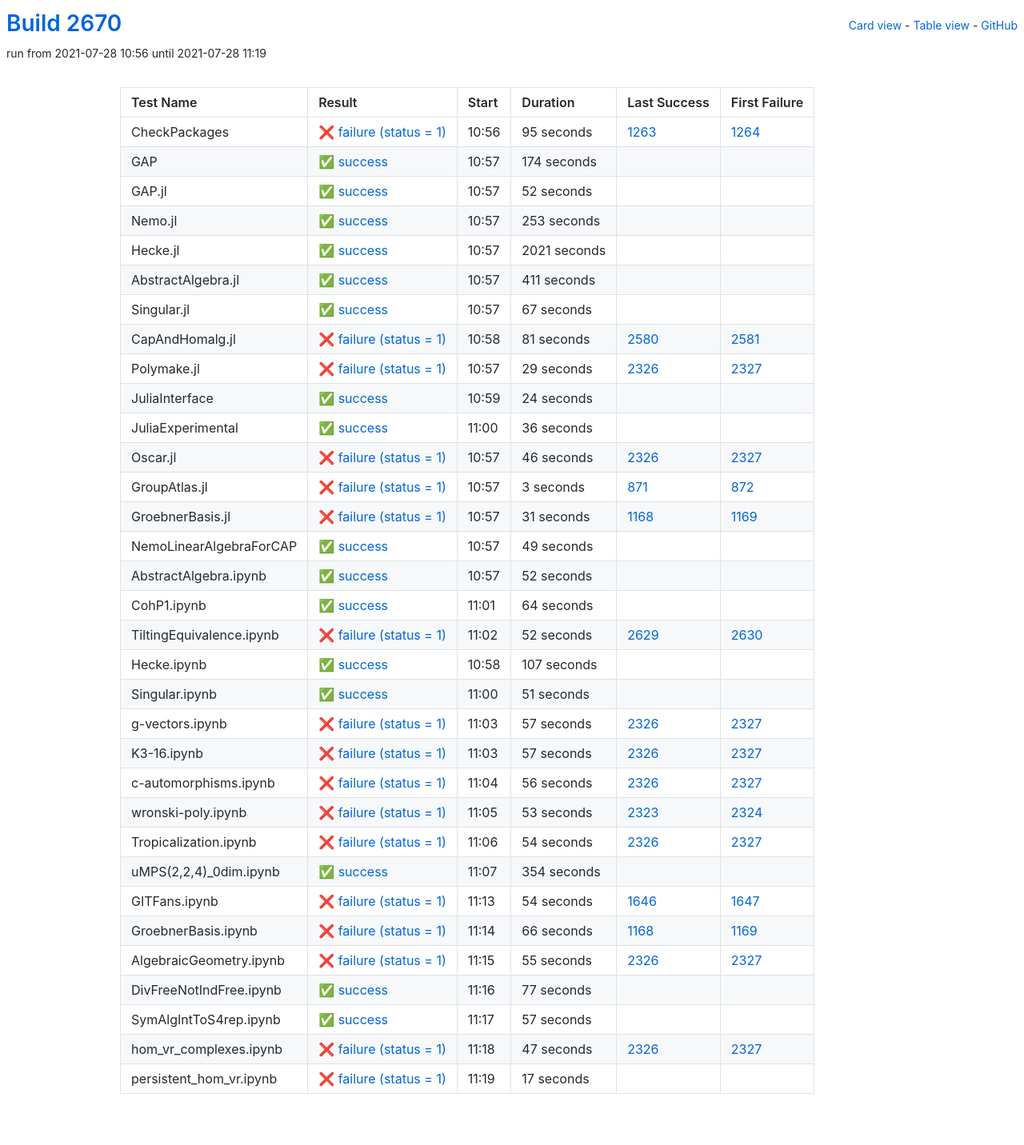
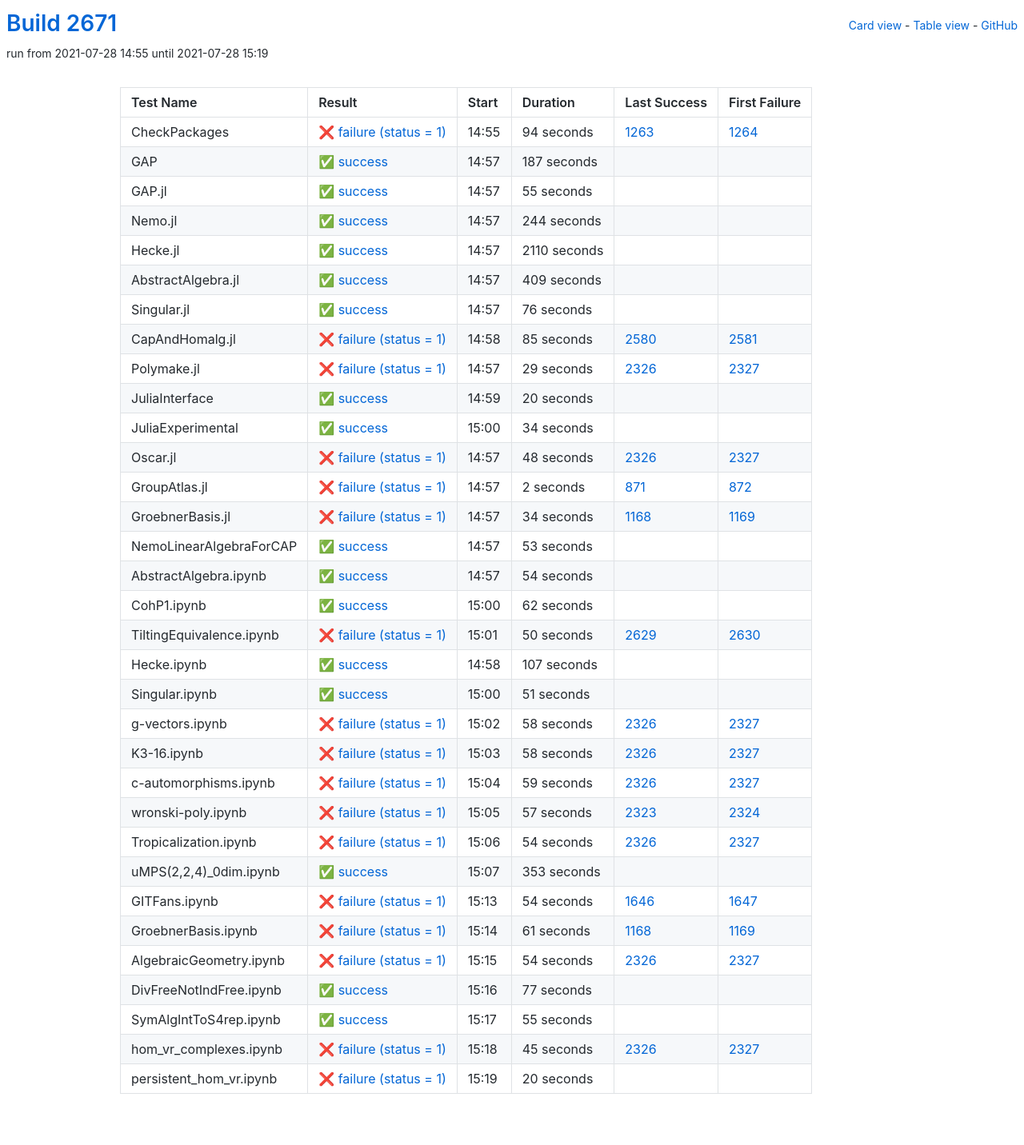
Before and after one commit to oscar-system/oscar-ci-status-stable, a Jekyll site: the page built from table.html, in a window 1280 px wide. Shown: the whole page at 80% size. Built offline with Jekyll 4.4.1, drawn with Linux system fonts in a browser that asks for light colours.

Commit message:
Build #2671

```diff
--- a/_data/ci.yml
+++ b/_data/ci.yml
@@ -1,6 +1,6 @@
 ---
-build: 2670
-build_url: https://oscarci.mathematik.uni-kl.de/job/oscar-stable/2670/
+build: 2671
+build_url: https://oscarci.mathematik.uni-kl.de/job/oscar-stable/2671/
 job: oscar-stable
 organization: oscar-system
 repo: oscar-ci-status-stable
@@ -8,104 +8,104 @@ repourl: https://github.com/oscar-system/oscar-ci-status-stable
 tests:
 - name: CheckPackages
   id: checkpackages
-  log: https://oscarci.mathematik.uni-kl.de/job/oscar-stable/2670/artifact/logs/build-2670/CheckPackages.log
-  start: 2021-07-28 10:56
+  log: https://oscarci.mathematik.uni-kl.de/job/oscar-stable/2671/artifact/logs/build-2671/CheckPackages.log
+  start: 2021-07-28 14:55
   success: false
   exitcode: 1
   status: failure
-  duration: 95
+  duration: 94
   last_success: 1263
   last_success_url: https://oscarci.mathematik.uni-kl.de/job/oscar-stable/1263/
   first_failure: 1264
   first_failure_url: https://oscarci.mathematik.uni-kl.de/job/oscar-stable/1264/
 - name: GAP
   id: gap
-  log: https://oscarci.mathematik.uni-kl.de/job/oscar-stable/2670/artifact/logs/build-2670/GAP.log
-  start: 2021-07-28 10:57
+  log: https://oscarci.mathematik.uni-kl.de/job/oscar-stable/2671/artifact/logs/build-2671/GAP.log
+  start: 2021-07-28 14:57
   success: true
   exitcode: 0
   status: success
-  duration: 174
+  duration: 187
   last_success: false
   last_success_url:
   first_failure: false
   first_failure_url:
 - name: GAP.jl
   id: gap-jl
-  log: https://oscarci.mathematik.uni-kl.de/job/oscar-stable/2670/artifact/logs/build-2670/GAP.jl.log
-  start: 2021-07-28 10:57
+  log: https://oscarci.mathematik.uni-kl.de/job/oscar-stable/2671/artifact/logs/build-2671/GAP.jl.log
+  start: 2021-07-28 14:57
   success: true
   exitcode: 0
   status: success
-  duration: 52
+  duration: 55
   last_success: false
   last_success_url:
   first_failure: false
   first_failure_url:
 - name: Nemo.jl
   id: nemo-jl
-  log: https://oscarci.mathematik.uni-kl.de/job/oscar-stable/2670/artifact/logs/build-2670/Nemo.jl.log
-  start: 2021-07-28 10:57
+  log: https://oscarci.mathematik.uni-kl.de/job/oscar-stable/2671/artifact/logs/build-2671/Nemo.jl.log
+  start: 2021-07-28 14:57
   success: true
   exitcode: 0
   status: success
-  duration: 253
+  duration: 244
   last_success: false
   last_success_url:
   first_failure: false
   first_failure_url:
 - name: Hecke.jl
   id: hecke-jl
-  log: https://oscarci.mathematik.uni-kl.de/job/oscar-stable/2670/artifact/logs/build-2670/Hecke.jl.log
-  start: 2021-07-28 10:57
+  log: https://oscarci.mathematik.uni-kl.de/job/oscar-stable/2671/artifact/logs/build-2671/Hecke.jl.log
+  start: 2021-07-28 14:57
   success: true
   exitcode: 0
   status: success
-  duration: 2021
+  duration: 2110
   last_success: false
   last_success_url:
   first_failure: false
   first_failure_url:
 - name: AbstractAlgebra.jl
   id: abstractalgebra-jl
-  log: https://oscarci.mathematik.uni-kl.de/job/oscar-stable/2670/artifact/logs/build-2670/AbstractAlgebra.jl.log
-  start: 2021-07-28 10:57
+  log: https://oscarci.mathematik.uni-kl.de/job/oscar-stable/2671/artifact/logs/build-2671/AbstractAlgebra.jl.log
+  start: 2021-07-28 14:57
   success: true
   exitcode: 0
   status: success
-  duration: 411
+  duration: 409
   last_success: false
   last_success_url:
   first_failure: false
   first_failure_url:
 - name: Singular.jl
   id: singular-jl
-  log: https://oscarci.mathematik.uni-kl.de/job/oscar-stable/2670/artifact/logs/build-2670/Singular.jl.log
-  start: 2021-07-28 10:57
+  log: https://oscarci.mathematik.uni-kl.de/job/oscar-stable/2671/artifact/logs/build-2671/Singular.jl.log
+  start: 2021-07-28 14:57
   success: true
   exitcode: 0
   status: success
-  duration: 67
+  duration: 76
   last_success: false
   last_success_url:
   first_failure: false
   first_failure_url:
 - name: CapAndHomalg.jl
   id: capandhomalg-jl
-  log: https://oscarci.mathematik.uni-kl.de/job/oscar-stable/2670/artifact/logs/build-2670/CapAndHomalg.jl.log
-  start: 2021-07-28 10:58
+  log: https://oscarci.mathematik.uni-kl.de/job/oscar-stable/2671/artifact/logs/build-2671/CapAndHomalg.jl.log
+  start: 2021-07-28 14:58
   success: false
   exitcode: 1
   status: failure
-  duration: 81
+  duration: 85
   last_success: 2580
   last_success_url: https://oscarci.mathematik.uni-kl.de/job/oscar-stable/2580/
   first_failure: 2581
   first_failure_url: https://oscarci.mathematik.uni-kl.de/job/oscar-stable/2581/
 - name: Polymake.jl
   id: polymake-jl
-  log: https://oscarci.mathematik.uni-kl.de/job/oscar-stable/2670/artifact/logs/build-2670/Polymake.jl.log
-  start: 2021-07-28 10:57
+  log: https://oscarci.mathematik.uni-kl.de/job/oscar-stable/2671/artifact/logs/build-2671/Polymake.jl.log
+  start: 2021-07-28 14:57
   success: false
   exitcode: 1
   status: failure
@@ -116,116 +116,116 @@ tests:
   first_failure_url: https://oscarci.mathematik.uni-kl.de/job/oscar-stable/2327/
 - name: JuliaInterface
   id: juliainterface
-  log: https://oscarci.mathematik.uni-kl.de/job/oscar-stable/2670/artifact/logs/build-2670/JuliaInterface.log
-  start: 2021-07-28 10:59
+  log: https://oscarci.mathematik.uni-kl.de/job/oscar-stable/2671/artifact/logs/build-2671/JuliaInterface.log
+  start: 2021-07-28 14:59
   success: true
   exitcode: 0
   status: success
-  duration: 24
+  duration: 20
   last_success: false
   last_success_url:
   first_failure: false
   first_failure_url:
 - name: JuliaExperimental
   id: juliaexperimental
-  log: https://oscarci.mathematik.uni-kl.de/job/oscar-stable/2670/artifact/logs/build-2670/JuliaExperimental.log
-  start: 2021-07-28 11:00
+  log: https://oscarci.mathematik.uni-kl.de/job/oscar-stable/2671/artifact/logs/build-2671/JuliaExperimental.log
+  start: 2021-07-28 15:00
   success: true
   exitcode: 0
   status: success
-  duration: 36
+  duration: 34
   last_success: false
   last_success_url:
   first_failure: false
   first_failure_url:
 - name: Oscar.jl
   id: oscar-jl
-  log: https://oscarci.mathematik.uni-kl.de/job/oscar-stable/2670/artifact/logs/build-2670/Oscar.jl.log
-  start: 2021-07-28 10:57
+  log: https://oscarci.mathematik.uni-kl.de/job/oscar-stable/2671/artifact/logs/build-2671/Oscar.jl.log
+  start: 2021-07-28 14:57
   success: false
   exitcode: 1
   status: failure
-  duration: 46
+  duration: 48
   last_success: 2326
   last_success_url: https://oscarci.mathematik.uni-kl.de/job/oscar-stable/2326/
   first_failure: 2327
   first_failure_url: https://oscarci.mathematik.uni-kl.de/job/oscar-stable/2327/
 - name: GroupAtlas.jl
   id: groupatlas-jl
-  log: https://oscarci.mathematik.uni-kl.de/job/oscar-stable/2670/artifact/logs/build-2670/GroupAtlas.jl.log
-  start: 2021-07-28 10:57
+  log: https://oscarci.mathematik.uni-kl.de/job/oscar-stable/2671/artifact/logs/build-2671/GroupAtlas.jl.log
+  start: 2021-07-28 14:57
   success: false
   exitcode: 1
   status: failure
-  duration: 3
+  duration: 2
   last_success: 871
   last_success_url: https://oscarci.mathematik.uni-kl.de/job/oscar-stable/871/
   first_failure: 872
   first_failure_url: https://oscarci.mathematik.uni-kl.de/job/oscar-stable/872/
 - name: GroebnerBasis.jl
   id: groebnerbasis-jl
-  log: https://oscarci.mathematik.uni-kl.de/job/oscar-stable/2670/artifact/logs/build-2670/GroebnerBasis.jl.log
-  start: 2021-07-28 10:57
+  log: https://oscarci.mathematik.uni-kl.de/job/oscar-stable/2671/artifact/logs/build-2671/GroebnerBasis.jl.log
+  start: 2021-07-28 14:57
   success: false
   exitcode: 1
   status: failure
-  duration: 31
+  duration: 34
   last_success: 1168
   last_success_url: https://oscarci.mathematik.uni-kl.de/job/oscar-stable/1168/
   first_failure: 1169
   first_failure_url: https://oscarci.mathematik.uni-kl.de/job/oscar-stable/1169/
 - name: NemoLinearAlgebraForCAP
   id: nemolinearalgebraforcap
-  log: https://oscarci.mathematik.uni-kl.de/job/oscar-stable/2670/artifact/logs/build-2670/NemoLinearAlgebraForCAP.log
-  start: 2021-07-28 10:57
+  log: https://oscarci.mathematik.uni-kl.de/job/oscar-stable/2671/artifact/logs/build-2671/NemoLinearAlgebraForCAP.log
+  start: 2021-07-28 14:57
   success: true
   exitcode: 0
   status: success
-  duration: 49
+  duration: 53
   last_success: false
   last_success_url:
   first_failure: false
   first_failure_url:
 - name: AbstractAlgebra.ipynb
   id: abstractalgebra-ipynb
-  log: https://oscarci.mathematik.uni-kl.de/job/oscar-stable/2670/artifact/logs/build-2670/AbstractAlgebra.ipynb.log
-  start: 2021-07-28 10:57
+  log: https://oscarci.mathematik.uni-kl.de/job/oscar-stable/2671/artifact/logs/build-2671/AbstractAlgebra.ipynb.log
+  start: 2021-07-28 14:57
   success: true
   exitcode: 0
   status: success
-  duration: 52
+  duration: 54
   last_success: false
   last_success_url:
   first_failure: false
   first_failure_url:
 - name: CohP1.ipynb
   id: cohp1-ipynb
-  log: https://oscarci.mathematik.uni-kl.de/job/oscar-stable/2670/artifact/logs/build-2670/CohP1.ipynb.log
-  start: 2021-07-28 11:01
+  log: https://oscarci.mathematik.uni-kl.de/job/oscar-stable/2671/artifact/logs/build-2671/CohP1.ipynb.log
+  start: 2021-07-28 15:00
   success: true
   exitcode: 0
   status: success
-  duration: 64
+  duration: 62
   last_success: false
   last_success_url:
   first_failure: false
   first_failure_url:
 - name: TiltingEquivalence.ipynb
   id: tiltingequivalence-ipynb
-  log: https://oscarci.mathematik.uni-kl.de/job/oscar-stable/2670/artifact/logs/build-2670/TiltingEquivalence.ipynb.log
-  start: 2021-07-28 11:02
+  log: https://oscarci.mathematik.uni-kl.de/job/oscar-stable/2671/artifact/logs/build-2671/TiltingEquivalence.ipynb.log
+  start: 2021-07-28 15:01
   success: false
   exitcode: 1
   status: failure
-  duration: 52
+  duration: 50
   last_success: 2629
   last_success_url: https://oscarci.mathematik.uni-kl.de/job/oscar-stable/2629/
   first_failure: 2630
   first_failure_url: https://oscarci.mathematik.uni-kl.de/job/oscar-stable/2630/
 - name: Hecke.ipynb
   id: hecke-ipynb
-  log: https://oscarci.mathematik.uni-kl.de/job/oscar-stable/2670/artifact/logs/build-2670/Hecke.ipynb.log
-  start: 2021-07-28 10:58
+  log: https://oscarci.mathematik.uni-kl.de/job/oscar-stable/2671/artifact/logs/build-2671/Hecke.ipynb.log
+  start: 2021-07-28 14:58
   success: true
   exitcode: 0
   status: success
@@ -236,8 +236,8 @@ tests:
   first_failure_url:
 - name: Singular.ipynb
   id: singular-ipynb
-  log: https://oscarci.mathematik.uni-kl.de/job/oscar-stable/2670/artifact/logs/build-2670/Singular.ipynb.log
-  start: 2021-07-28 11:00
+  log: https://oscarci.mathematik.uni-kl.de/job/oscar-stable/2671/artifact/logs/build-2671/Singular.ipynb.log
+  start: 2021-07-28 15:00
   success: true
   exitcode: 0
   status: success
@@ -248,56 +248,56 @@ tests:
   first_failure_url:
 - name: g-vectors.ipynb
   id: g-vectors-ipynb
-  log: https://oscarci.mathematik.uni-kl.de/job/oscar-stable/2670/artifact/logs/build-2670/g-vectors.ipynb.log
-  start: 2021-07-28 11:03
+  log: https://oscarci.mathematik.uni-kl.de/job/oscar-stable/2671/artifact/logs/build-2671/g-vectors.ipynb.log
+  start: 2021-07-28 15:02
   success: false
   exitcode: 1
   status: failure
-  duration: 57
+  duration: 58
   last_success: 2326
   last_success_url: https://oscarci.mathematik.uni-kl.de/job/oscar-stable/2326/
   first_failure: 2327
   first_failure_url: https://oscarci.mathematik.uni-kl.de/job/oscar-stable/2327/
 - name: K3-16.ipynb
   id: k3-16-ipynb
-  log: https://oscarci.mathematik.uni-kl.de/job/oscar-stable/2670/artifact/logs/build-2670/K3-16.ipynb.log
-  start: 2021-07-28 11:03
+  log: https://oscarci.mathematik.uni-kl.de/job/oscar-stable/2671/artifact/logs/build-2671/K3-16.ipynb.log
+  start: 2021-07-28 15:03
   success: false
   exitcode: 1
   status: failure
-  duration: 57
+  duration: 58
   last_success: 2326
   last_success_url: https://oscarci.mathematik.uni-kl.de/job/oscar-stable/2326/
   first_failure: 2327
   first_failure_url: https://oscarci.mathematik.uni-kl.de/job/oscar-stable/2327/
 - name: c-automorphisms.ipynb
   id: c-automorphisms-ipynb
-  log: https://oscarci.mathematik.uni-kl.de/job/oscar-stable/2670/artifact/logs/build-2670/c-automorphisms.ipynb.log
-  start: 2021-07-28 11:04
+  log: https://oscarci.mathematik.uni-kl.de/job/oscar-stable/2671/artifact/logs/build-2671/c-automorphisms.ipynb.log
+  start: 2021-07-28 15:04
   success: false
   exitcode: 1
   status: failure
-  duration: 56
+  duration: 59
   last_success: 2326
   last_success_url: https://oscarci.mathematik.uni-kl.de/job/oscar-stable/2326/
   first_failure: 2327
   first_failure_url: https://oscarci.mathematik.uni-kl.de/job/oscar-stable/2327/
 - name: wronski-poly.ipynb
   id: wronski-poly-ipynb
-  log: https://oscarci.mathematik.uni-kl.de/job/oscar-stable/2670/artifact/logs/build-2670/wronski-poly.ipynb.log
-  start: 2021-07-28 11:05
+  log: https://oscarci.mathematik.uni-kl.de/job/oscar-stable/2671/artifact/logs/build-2671/wronski-poly.ipynb.log
+  start: 2021-07-28 15:05
   success: false
   exitcode: 1
   status: failure
-  duration: 53
+  duration: 57
   last_success: 2323
   last_success_url: https://oscarci.mathematik.uni-kl.de/job/oscar-stable/2323/
   first_failure: 2324
   first_failure_url: https://oscarci.mathematik.uni-kl.de/job/oscar-stable/2324/
 - name: Tropicalization.ipynb
   id: tropicalization-ipynb
-  log: https://oscarci.mathematik.uni-kl.de/job/oscar-stable/2670/artifact/logs/build-2670/Tropicalization.ipynb.log
-  start: 2021-07-28 11:06
+  log: https://oscarci.mathematik.uni-kl.de/job/oscar-stable/2671/artifact/logs/build-2671/Tropicalization.ipynb.log
+  start: 2021-07-28 15:06
   success: false
   exitcode: 1
   status: failure
@@ -308,20 +308,20 @@ tests:
   first_failure_url: https://oscarci.mathematik.uni-kl.de/job/oscar-stable/2327/
 - name: uMPS(2,2,4)_0dim.ipynb
   id: umps-2-2-4-0dim-ipynb
-  log: https://oscarci.mathematik.uni-kl.de/job/oscar-stable/2670/artifact/logs/build-2670/uMPS-2-2-4-_0dim.ipynb.log
-  start: 2021-07-28 11:07
+  log: https://oscarci.mathematik.uni-kl.de/job/oscar-stable/2671/artifact/logs/build-2671/uMPS-2-2-4-_0dim.ipynb.log
+  start: 2021-07-28 15:07
   success: true
   exitcode: 0
   status: success
-  duration: 354
+  duration: 353
   last_success: false
   last_success_url:
   first_failure: false
   first_failure_url:
 - name: GITFans.ipynb
   id: gitfans-ipynb
-  log: https://oscarci.mathematik.uni-kl.de/job/oscar-stable/2670/artifact/logs/build-2670/GITFans.ipynb.log
-  start: 2021-07-28 11:13
+  log: https://oscarci.mathematik.uni-kl.de/job/oscar-stable/2671/artifact/logs/build-2671/GITFans.ipynb.log
+  start: 2021-07-28 15:13
   success: false
   exitcode: 1
   status: failure
@@ -332,32 +332,32 @@ tests:
   first_failure_url: https://oscarci.mathematik.uni-kl.de/job/oscar-stable/1647/
 - name: GroebnerBasis.ipynb
   id: groebnerbasis-ipynb
-  log: https://oscarci.mathematik.uni-kl.de/job/oscar-stable/2670/artifact/logs/build-2670/GroebnerBasis.ipynb.log
-  start: 2021-07-28 11:14
+  log: https://oscarci.mathematik.uni-kl.de/job/oscar-stable/2671/artifact/logs/build-2671/GroebnerBasis.ipynb.log
+  start: 2021-07-28 15:14
   success: false
   exitcode: 1
   status: failure
-  duration: 66
+  duration: 61
   last_success: 1168
   last_success_url: https://oscarci.mathematik.uni-kl.de/job/oscar-stable/1168/
   first_failure: 1169
   first_failure_url: https://oscarci.mathematik.uni-kl.de/job/oscar-stable/1169/
 - name: AlgebraicGeometry.ipynb
   id: algebraicgeometry-ipynb
-  log: https://oscarci.mathematik.uni-kl.de/job/oscar-stable/2670/artifact/logs/build-2670/AlgebraicGeometry.ipynb.log
-  start: 2021-07-28 11:15
+  log: https://oscarci.mathematik.uni-kl.de/job/oscar-stable/2671/artifact/logs/build-2671/AlgebraicGeometry.ipynb.log
+  start: 2021-07-28 15:15
   success: false
   exitcode: 1
   status: failure
-  duration: 55
+  duration: 54
   last_success: 2326
   last_success_url: https://oscarci.mathematik.uni-kl.de/job/oscar-stable/2326/
   first_failure: 2327
   first_failure_url: https://oscarci.mathematik.uni-kl.de/job/oscar-stable/2327/
 - name: DivFreeNotIndFree.ipynb
   id: divfreenotindfree-ipynb
-  log: https://oscarci.mathematik.uni-kl.de/job/oscar-stable/2670/artifact/logs/build-2670/DivFreeNotIndFree.ipynb.log
-  start: 2021-07-28 11:16
+  log: https://oscarci.mathematik.uni-kl.de/job/oscar-stable/2671/artifact/logs/build-2671/DivFreeNotIndFree.ipynb.log
+  start: 2021-07-28 15:16
   success: true
   exitcode: 0
   status: success
@@ -368,36 +368,36 @@ tests:
   first_failure_url:
 - name: SymAlgIntToS4rep.ipynb
   id: symalginttos4rep-ipynb
-  log: https://oscarci.mathematik.uni-kl.de/job/oscar-stable/2670/artifact/logs/build-2670/SymAlgIntToS4rep.ipynb.log
-  start: 2021-07-28 11:17
+  log: https://oscarci.mathematik.uni-kl.de/job/oscar-stable/2671/artifact/logs/build-2671/SymAlgIntToS4rep.ipynb.log
+  start: 2021-07-28 15:17
   success: true
   exitcode: 0
   status: success
-  duration: 57
+  duration: 55
   last_success: false
   last_success_url:
   first_failure: false
   first_failure_url:
 - name: hom_vr_complexes.ipynb
   id: hom-vr-complexes-ipynb
-  log: https://oscarci.mathematik.uni-kl.de/job/oscar-stable/2670/artifact/logs/build-2670/hom_vr_complexes.ipynb.log
-  start: 2021-07-28 11:18
+  log: https://oscarci.mathematik.uni-kl.de/job/oscar-stable/2671/artifact/logs/build-2671/hom_vr_complexes.ipynb.log
+  start: 2021-07-28 15:18
   success: false
   exitcode: 1
   status: failure
-  duration: 47
+  duration: 45
   last_success: 2326
   last_success_url: https://oscarci.mathematik.uni-kl.de/job/oscar-stable/2326/
   first_failure: 2327
   first_failure_url: https://oscarci.mathematik.uni-kl.de/job/oscar-stable/2327/
 - name: persistent_hom_vr.ipynb
   id: persistent-hom-vr-ipynb
-  log: https://oscarci.mathematik.uni-kl.de/job/oscar-stable/2670/artifact/logs/build-2670/persistent_hom_vr.ipynb.log
-  start: 2021-07-28 11:19
+  log: https://oscarci.mathematik.uni-kl.de/job/oscar-stable/2671/artifact/logs/build-2671/persistent_hom_vr.ipynb.log
+  start: 2021-07-28 15:19
   success: false
   exitcode: 1
   status: failure
-  duration: 17
+  duration: 20
   last_success: false
   last_success_url:
   first_failure: false
```
Also changed, not shown: README.md.
